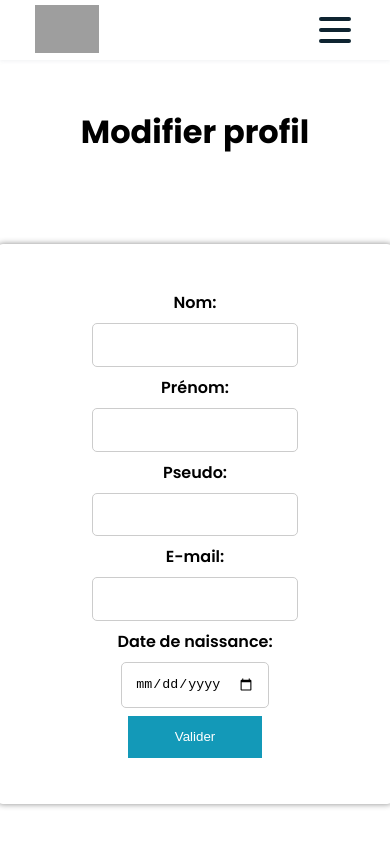
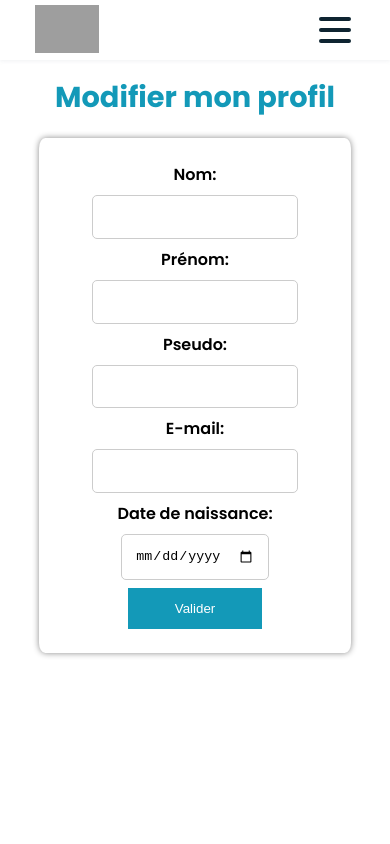
Before and after one commit to melodiesc/Local-Advisor-Client, a React (Vite) app: page /editprofil in a window 390 px wide. Built offline with nearby package versions, Linux system fonts and the light colour scheme; no server answers; grey boxes are pictures that could not be loaded.

Commit message:
Css et Media queries profil et edit profil

```diff
--- a/src/Component/EditProfil/EditProfil.css
+++ b/src/Component/EditProfil/EditProfil.css
@@ -1,5 +1,9 @@
 .bold {
   font-weight: 600;
+}
+
+.modifierProfil {
+  color: #1399b8;
 }
 
 .validate-btn {
@@ -28,3 +32,24 @@
   border-radius: 5px;
   outline: 1px solid #1399b8;
 }
+
+/* Media queries pour les appareils mobiles */
+@media screen and (max-width: 480px) {
+  .profileInfo{
+    margin-top: 1.2em;
+  }
+  .parentProfil{
+    margin-top: 1em!important;
+  }
+  .modifierProfil {
+    font-size: 1.8em;
+  }
+
+}
+
+/* Media queries pour les tablettes */
+@media screen and (min-width: 481px) and (max-width: 1024px) {
+  .inputEditProfil {
+    padding: 0.8em; /* Ajuster le rembourrage pour les tablettes */
+  }
+}
--- a/src/Component/EditProfil/EditProfil.jsx
+++ b/src/Component/EditProfil/EditProfil.jsx
@@ -82,7 +82,7 @@ export default function EditProfil() {
     <div>
       <NavBar />
       <div className="parentProfil">
-        <h1>Modifier profil</h1>
+        <h1 className="modifierProfil">Modifier mon profil</h1>
         <form className="profileInfo" onSubmit={handleSubmit}>
           <label className="bold" htmlFor="lastname">
             Nom:
--- a/src/Component/Profil/Profil.css
+++ b/src/Component/Profil/Profil.css
@@ -10,6 +10,10 @@
   align-items: center;
   gap: 0.5em;
   justify-content: center;
+}
+
+.profil {
+  color:#1399b8;
 }
 
 .parentProfil {
@@ -50,3 +54,36 @@
 #profileInfo > label:nth-child(9) {
   font-weight: 600;
 }
+
+/* Media query pour les téléphones */
+@media screen and (max-width: 480px) {
+  #root > div > div > div.parentProfil{
+    margin-top: 2em;
+  }
+  .profileInfo {
+    width: 100%;
+    height: auto;
+    margin-top: 3em;
+    padding: 1em
+  }
+}
+
+/* Media query pour les tablettes en mode portrait */
+@media screen and (max-width: 768px) {
+  .profileInfo {
+    width: 80%;
+    height: auto;
+    margin-top: 2em;
+    padding: 1.5em;
+  }
+}
+
+/* Media query pour les tablettes en mode paysage */
+@media screen and (min-width: 769px) and (max-width: 1024px) {
+  .profileInfo {
+    width: 60%;
+    height: auto;
+    margin-top: 5em;
+    padding: 2em;
+  }
+}
--- a/src/Component/Profil/Profil.jsx
+++ b/src/Component/Profil/Profil.jsx
@@ -60,7 +60,7 @@ export default function RenderProfil() {
     <div>
       <NavBar />
       <div className="parentProfil">
-        <h1>Mon Profil</h1>
+        <h1 className="profil">Mon Profil</h1>
         <div className="profileInfo" id="profileInfo">
           <label htmlFor="lastName">Nom:</label>
           <span id="lastName">{profileData.lastname}</span>
```
